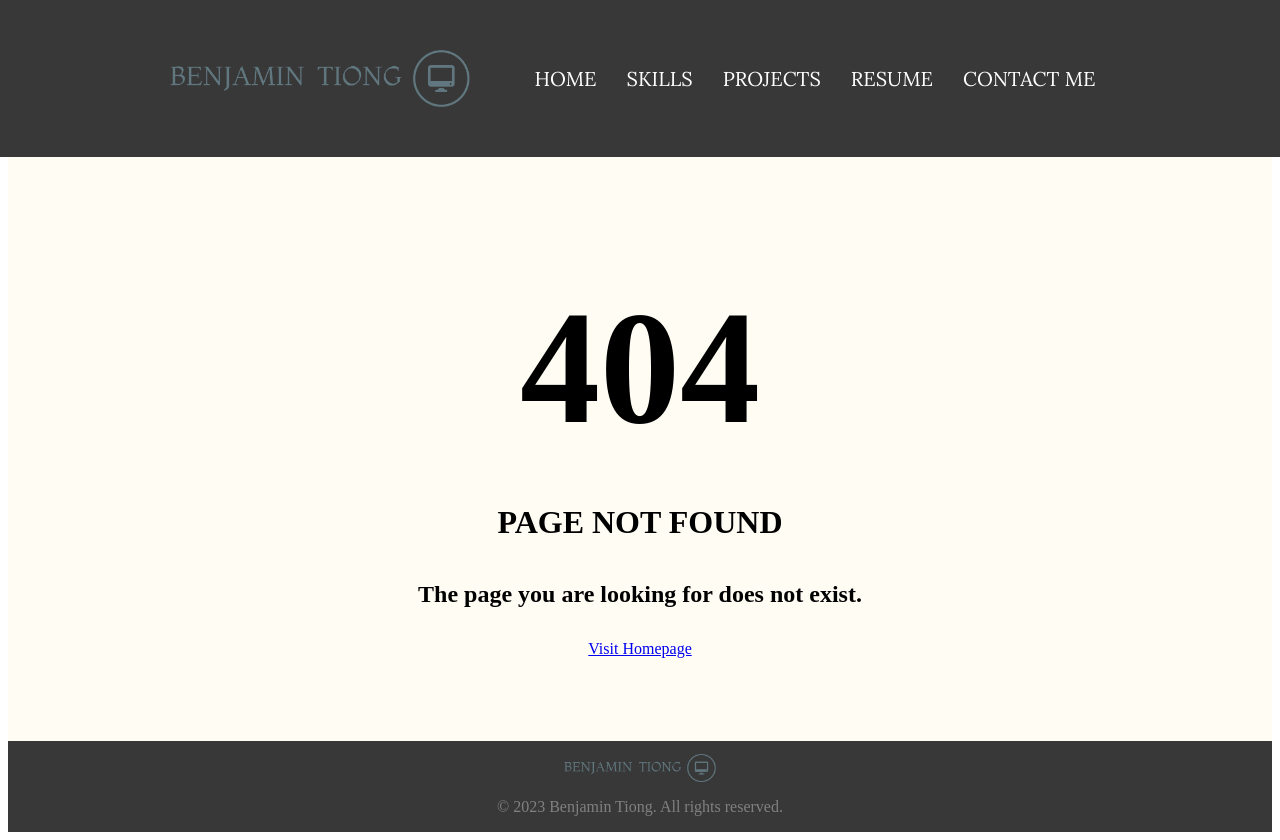
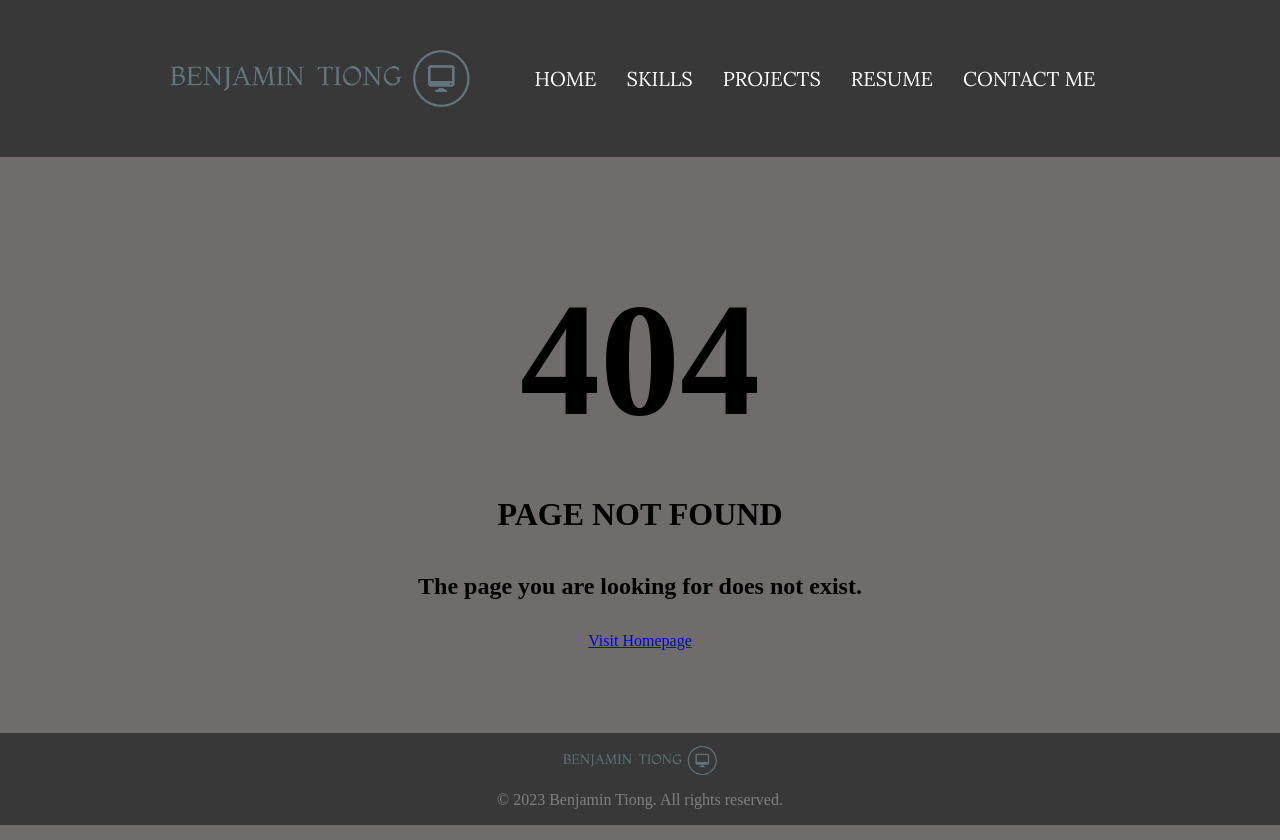
Before and after one commit to bengoEOZZ/portfolio, a PHP site: page /error404/index.php in a window 1280 px wide. Run offline with PHP 8.4, Linux system fonts and the light colour scheme.

Commit message:
Error Page: Styled

```diff
--- a/static/css/error_style.css
+++ b/static/css/error_style.css
@@ -1,4 +1,9 @@
 /* * * * * * * * * * Error Styling * * * * * * * * * */
+body {
+    margin: 0;
+	background-color: rgba(56,56,56,255);
+}
+
 .Error {
     height: 80vh;
     display: flex;
@@ -6,7 +11,7 @@
     align-items: center;
     flex-direction: column;
     background-size: cover;
-    background-color: rgb(256, 252, 244);
+	background-color: rgb(112,108,108);
 }
 
 #Error-Header {
```
